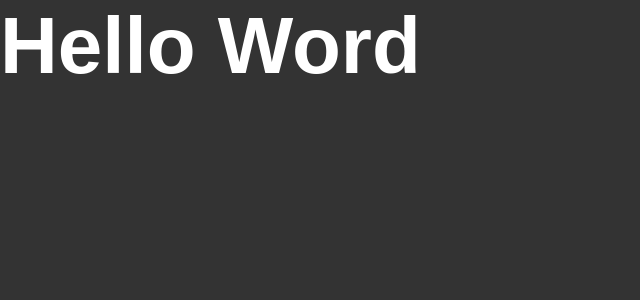
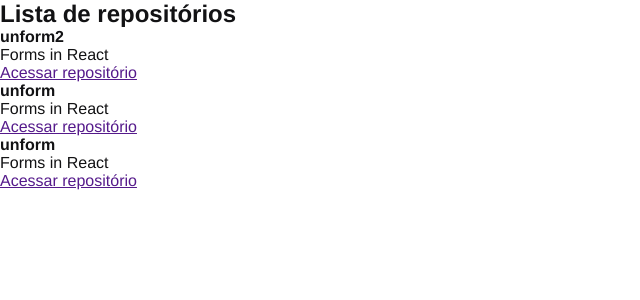
Before and after one commit to wander-junior/github-explorer, a React app: page / in a window 1280 px wide. Shown: the top 300 px of the page, without its empty margins (0-640 px from the left). Built offline with nearby package versions, Linux system fonts and the light colour scheme.

Commit message:
Add RepositoryList component

```diff
--- a/src/App.jsx
+++ b/src/App.jsx
@@ -1,5 +1,7 @@
 import './styles/global.scss';
 
+import RepositoryList from './components/RepositoryList';
+
 export function App() {
-    return <h1>Hello Word</h1>
+    return <RepositoryList />
 }
--- /dev/null
+++ b/src/components/RepositoryList.jsx
@@ -0,0 +1,36 @@
+const repositoryName = 'unform2';
+
+export default function RepositoryList() {
+    return (
+        <section className="repository-list">
+            <h1>Lista de repositórios</h1>
+
+            <ul>
+                <li>
+                    <strong>{repositoryName}</strong>
+                    <p>Forms in React</p>
+
+                    <a href="">
+                        Acessar repositório
+                    </a>
+                </li>
+                <li>
+                    <strong>unform</strong>
+                    <p>Forms in React</p>
+
+                    <a href="">
+                        Acessar repositório
+                    </a>
+                </li>
+                <li>
+                    <strong>unform</strong>
+                    <p>Forms in React</p>
+
+                    <a href="">
+                        Acessar repositório
+                    </a>
+                </li>
+            </ul>
+        </section>
+    )
+}
--- a/src/styles/global.scss
+++ b/src/styles/global.scss
@@ -5,11 +5,6 @@
 }
 
 body {
-    font-family: Arial, Helvetica, sans-serif;
-    color: #fff;
-    background: #333;
-
-    h1 {
-        font-size: 80px;
-    }
+    font: 16px "Helvetica Neue", Arial, sans-serif;
+    color: #121214;
 }
```
